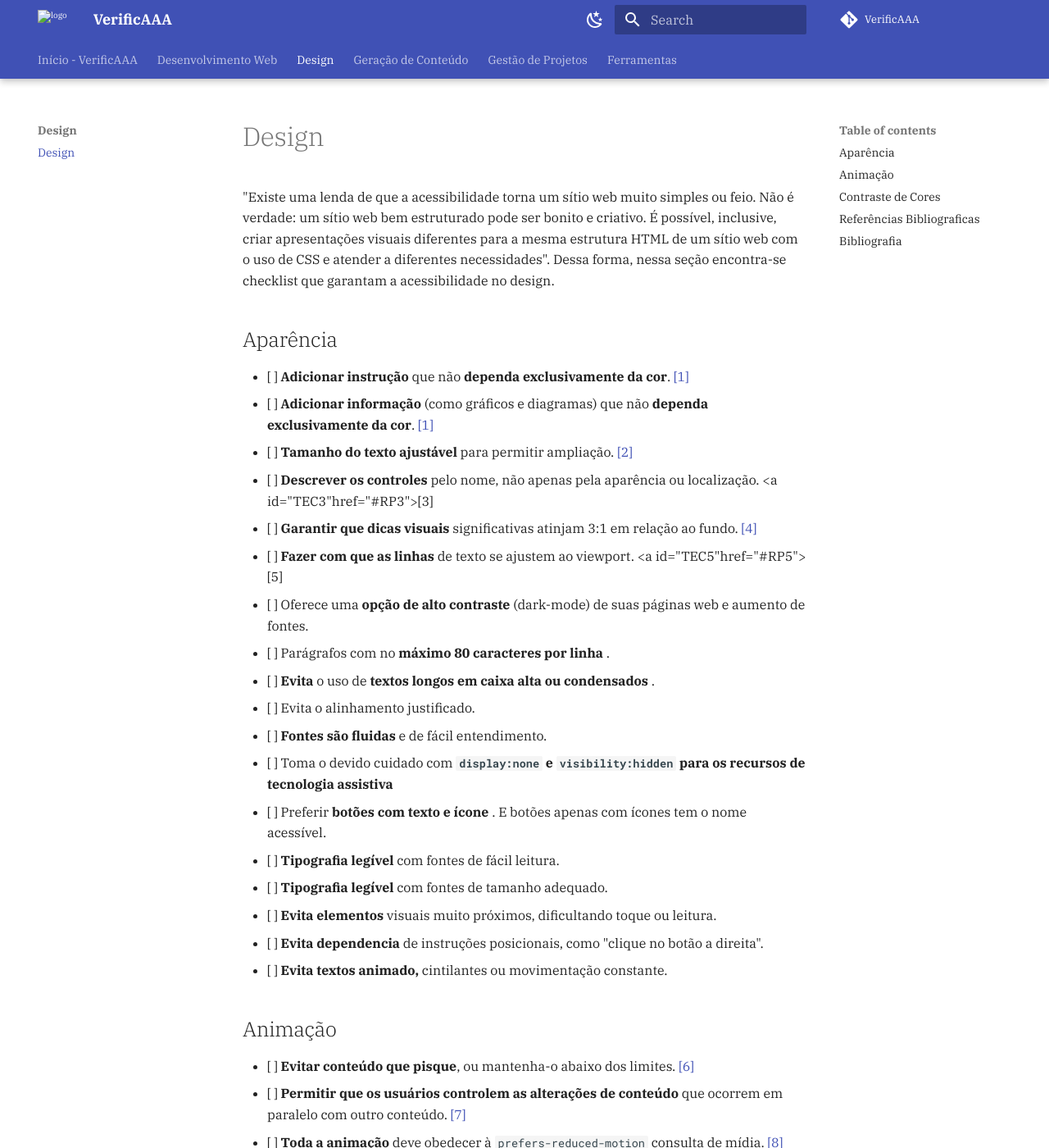
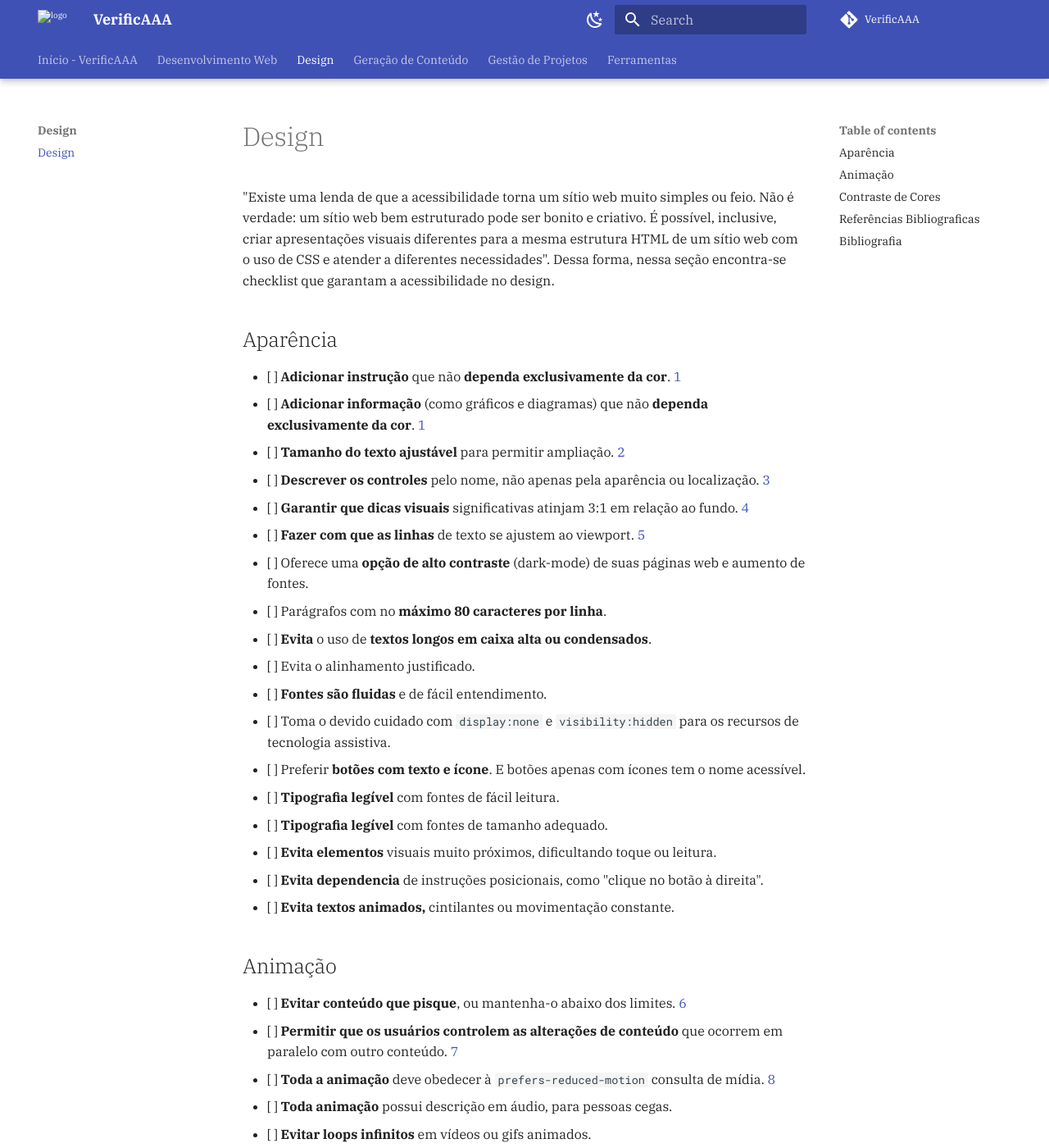
Before and after one commit to isacostaf/IHCGrupo05, an MkDocs documentation site: the page built from docs/design/design.md, in a window 1280 px wide and 1400 px high. Shown: the whole window at 82% size. Built offline with MkDocs 1.6.1 and Material for MkDocs 9.7.7, drawn with Linux system fonts in a browser that asks for light colours; comment, search, counter and statistics services are not loaded; some of the changed text lies outside the part shown.

Commit message:
Formatação design.md

````diff
--- a/docs/design/design.md
+++ b/docs/design/design.md
@@ -3,46 +3,46 @@
 "Existe uma lenda de que a acessibilidade torna um sítio web muito simples ou feio. Não é verdade: um sítio web bem estruturado pode ser bonito e criativo. É possível, inclusive, criar apresentações visuais diferentes para a mesma estrutura HTML de um sítio web com o uso de CSS e atender a diferentes necessidades". Dessa forma, nessa seção encontra-se checklist que garantam a acessibilidade no design.
 
 ## Aparência
-- [ ] <b> Adicionar instrução</b> que não <b>dependa exclusivamente da cor</b>. <a id="TEC1" href="#RP1">[1]</a>
-- [ ] <b> Adicionar informação</b> (como gráficos e diagramas) que não <b>dependa exclusivamente da cor</b>. <a id="TEC1" href="#RP1">[1]</a>
-- [ ] <b> Tamanho do texto ajustável</b> para permitir ampliação. <a id="TEC2" href="#RP2">[2]</a>
-- [ ] <b> Descrever os controles</b> pelo nome, não apenas pela aparência ou localização. <a id="TEC3"href="#RP3">[3]</a>
-- [ ] <b> Garantir que dicas visuais</b> significativas atinjam 3:1 em relação ao fundo. <a id="TEC4" href="#RP4">[4]</a>
-- [ ] <b> Fazer com que as linhas</b> de texto se ajustem ao viewport. <a id="TEC5"href="#RP5">[5]</a>
-- [ ] Oferece uma <b> opção de alto contraste </b> (dark-mode) de suas páginas web e aumento de fontes.
-- [ ] Parágrafos com no <b> máximo 80 caracteres por linha </b>.
-- [ ] <b> Evita </b> o uso de <b> textos longos em caixa alta ou condensados </b>.
+- [ ] **Adicionar instrução** que não **dependa exclusivamente da cor**. [1](#RP1)
+- [ ] **Adicionar informação** (como gráficos e diagramas) que não **dependa exclusivamente da cor**. [1](#RP1)
+- [ ] **Tamanho do texto ajustável** para permitir ampliação. [2](#RP2)
+- [ ] **Descrever os controles** pelo nome, não apenas pela aparência ou localização. [3](#RP3)
+- [ ] **Garantir que dicas visuais** significativas atinjam 3:1 em relação ao fundo. [4](#RP4)
+- [ ] **Fazer com que as linhas** de texto se ajustem ao viewport. [5](#RP5)
+- [ ] Oferece uma **opção de alto contraste** (dark-mode) de suas páginas web e aumento de fontes.
+- [ ] Parágrafos com no **máximo 80 caracteres por linha**.
+- [ ] **Evita** o uso de **textos longos em caixa alta ou condensados**.
 - [ ] Evita o alinhamento justificado.
-- [ ] <b> Fontes são fluidas </b> e de fácil entendimento.
-- [ ] Toma o devido cuidado com <b>``` display:none ``` e ``` visibility:hidden ``` para os recursos de tecnologia assistiva</b>
-- [ ] Preferir <b> botões com texto e ícone </b>. E botões apenas com ícones tem o nome acessível.
-- [ ] <b> Tipografia legível</b> com fontes de fácil leitura.
-- [ ] <b> Tipografia legível</b> com fontes de tamanho adequado.
-- [ ] <b> Evita elementos </b> visuais muito próximos, dificultando toque ou leitura.
-- [ ] <b> Evita dependencia </b> de instruções posicionais, como "clique no botão a direita".
-- [ ] <b> Evita textos animado,</b> cintilantes ou movimentação constante.
+- [ ] **Fontes são fluidas** e de fácil entendimento.
+- [ ] Toma o devido cuidado com ```display:none``` e ```visibility:hidden``` para os recursos de tecnologia assistiva.
+- [ ] Preferir **botões com texto e ícone**. E botões apenas com ícones tem o nome acessível.
+- [ ] **Tipografia legível** com fontes de fácil leitura.
+- [ ] **Tipografia legível** com fontes de tamanho adequado.
+- [ ] **Evita elementos** visuais muito próximos, dificultando toque ou leitura.
+- [ ] **Evita dependencia** de instruções posicionais, como "clique no botão à direita".
+- [ ] **Evita textos animados,** cintilantes ou movimentação constante.
 
 ## Animação
-- [ ] <b> Evitar conteúdo que pisque</b>, ou mantenha-o abaixo dos limites. <a id="TEC6" href="#RP6">[6]</a>
-- [ ] <b> Permitir que os usuários controlem as alterações de conteúdo</b> que ocorrem em paralelo com outro conteúdo. <a id="TEC7" href="#RP7">[7]</a>
-- [ ] <b> Toda a animação</b> deve obedecer à ```prefers-reduced-motion``` consulta de mídia. <a id="TEC8" href="#RP8">[8]</a>
-- [ ] <b> Toda animação</b> possui descrição em áudio, para pessoas cegas
-- [ ] <b> Evitar loops infinitos</b> em vídeos ou gifs animados.
-- [ ] <b> Evitar transições rápidas ou abruptas</b>, que podem causar desconforto sensorial.
 
-
+- [ ] **Evitar conteúdo que pisque**, ou mantenha-o abaixo dos limites. [6](#RP6)
+- [ ] **Permitir que os usuários controlem as alterações de conteúdo** que ocorrem em paralelo com outro conteúdo. [7](#RP7)
+- [ ] **Toda a animação** deve obedecer à `prefers-reduced-motion` consulta de mídia. [8](#RP8)
+- [ ] **Toda animação** possui descrição em áudio, para pessoas cegas.
+- [ ] **Evitar loops infinitos** em vídeos ou gifs animados.
+- [ ] **Evitar transições rápidas ou abruptas**, que podem causar desconforto sensorial.
 
 ## Contraste de Cores
-- [ ] <b> Verificar o contraste</b> de  todo texto tamanho normal. <a id="TEC9" href="#RP9">[9]</a>
-- [ ] <b> Verificar o contraste</b> de todo texto tamanho grande. <a id="TEC9" href="#RP9">[9]</a>
-- [ ] <b> Verificar o contraste</b> de todos os ícones. <a id="TEC4" href="#RP4">[4]</a>
-- [ ] <b> Verificar o contraste</b> das bordas dos elementos de entrada (entrada de texto, botões de opção, caixas de seleção, etc.). <a id="#RP4" href="#RP4">[4]</a>
-- [ ] <b> Verificar o texto</b> que se sobrepõe a imagens ou vídeos. <a id="TEC9" href="#RP9">[9]</a>
-- [ ] <b> Verificar ```::selection``` cores</b> personalizadas. <a id="TEC9" href="#RP9">[9]</a>
-- [ ] <b> Verificar o contraste</b> de todo o texto de acordo com o fundo.
-- [ ] <b> Verificar o contraste</b> de todo o texto sob uma imagem.
-- [ ] <b> Verificar uso exclusivo de cores</b> não dependendo apenas de cores para transmitir informações.
-- [ ] <b> Verificar o contraste</b> do layout em conjunto.
+
+- [ ] **Verificar o contraste** de todo texto tamanho normal. [9](#RP9)
+- [ ] **Verificar o contraste** de todo texto tamanho grande. [9](#RP9)
+- [ ] **Verificar o contraste** de todos os ícones. [4](#RP4)
+- [ ] **Verificar o contraste** das bordas dos elementos de entrada (entrada de texto, botões de opção, caixas de seleção, etc.). [4](#RP4)
+- [ ] **Verificar o texto** que se sobrepõe a imagens ou vídeos. [9](#RP9)
+- [ ] **Verificar `::selection` cores** personalizadas. [9](#RP9)
+- [ ] **Verificar o contraste** de todo o texto de acordo com o fundo.
+- [ ] **Verificar o contraste** de todo o texto sob uma imagem.
+- [ ] **Verificar uso exclusivo de cores** não dependendo apenas de cores para transmitir informações.
+- [ ] **Verificar o contraste** do layout em conjunto.
 
 
 ## Referências Bibliograficas
````
